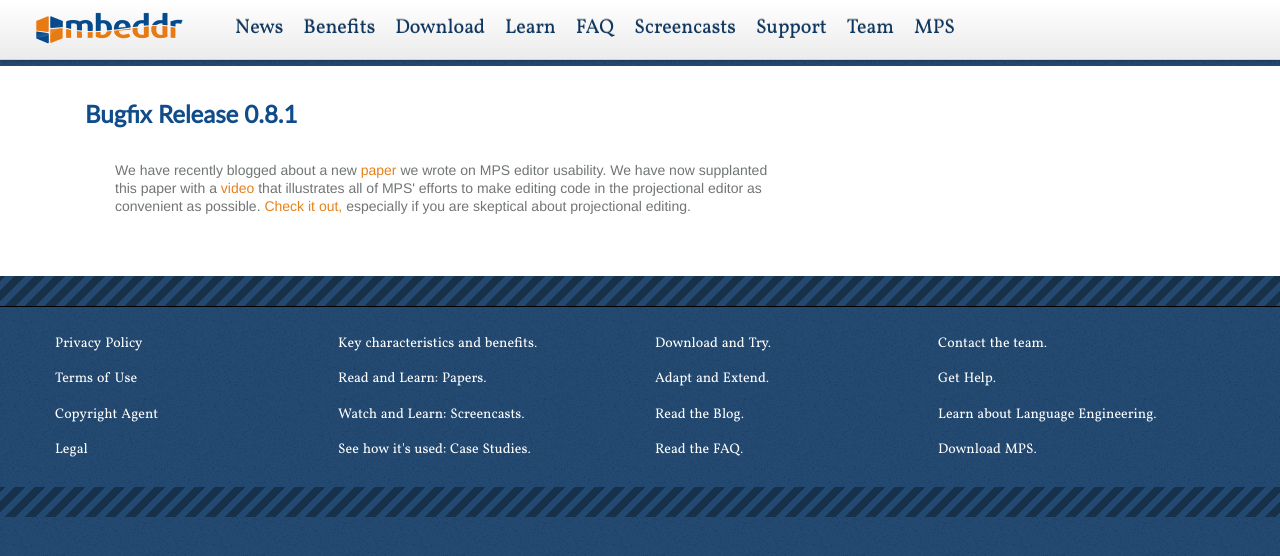
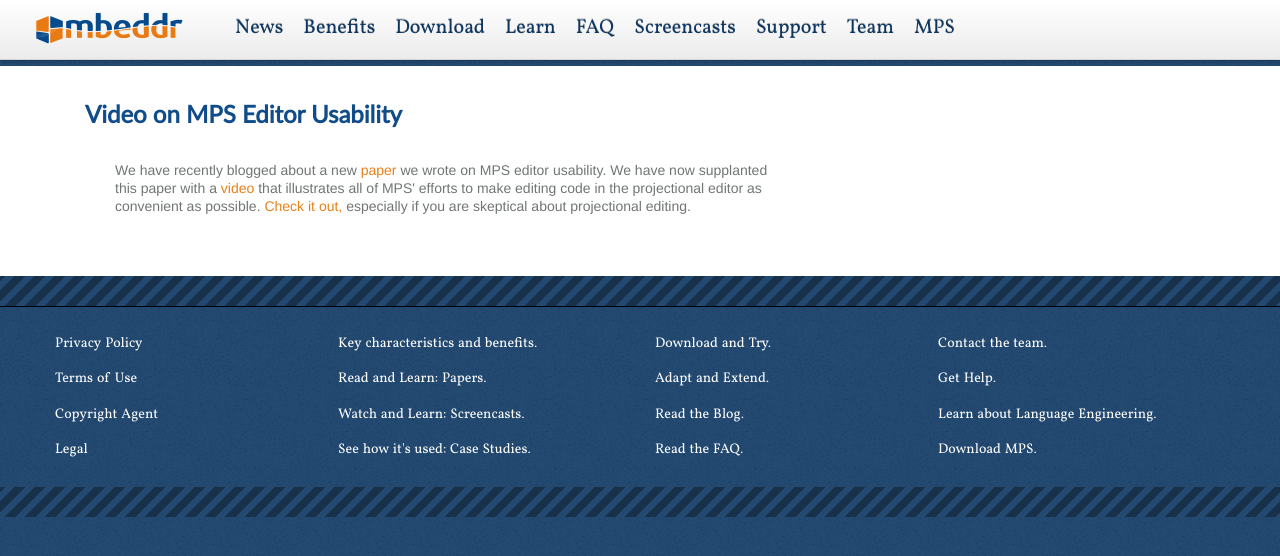
Before and after one commit to mbeddr/mbeddr.github.io, a Jekyll site: the page built from _posts/2014-09-18-usabilityVideo.html, in a window 1280 px wide. Shown: the top 556 px of the page. Built offline with Jekyll 4.4.1, drawn with Linux system fonts in a browser that asks for light colours; nearby versions of some CDN libraries; library files that are not in the unit come from our copies.

Commit message:
new blog post on the usability video

```diff
--- a/_posts/2014-09-18-usabilityVideo.html
+++ b/_posts/2014-09-18-usabilityVideo.html
@@ -1,6 +1,6 @@
 ---
 layout: blogpost
-title: Bugfix Release 0.8.1
+title: Video on MPS Editor Usability
 ---
 
 <p>
```
